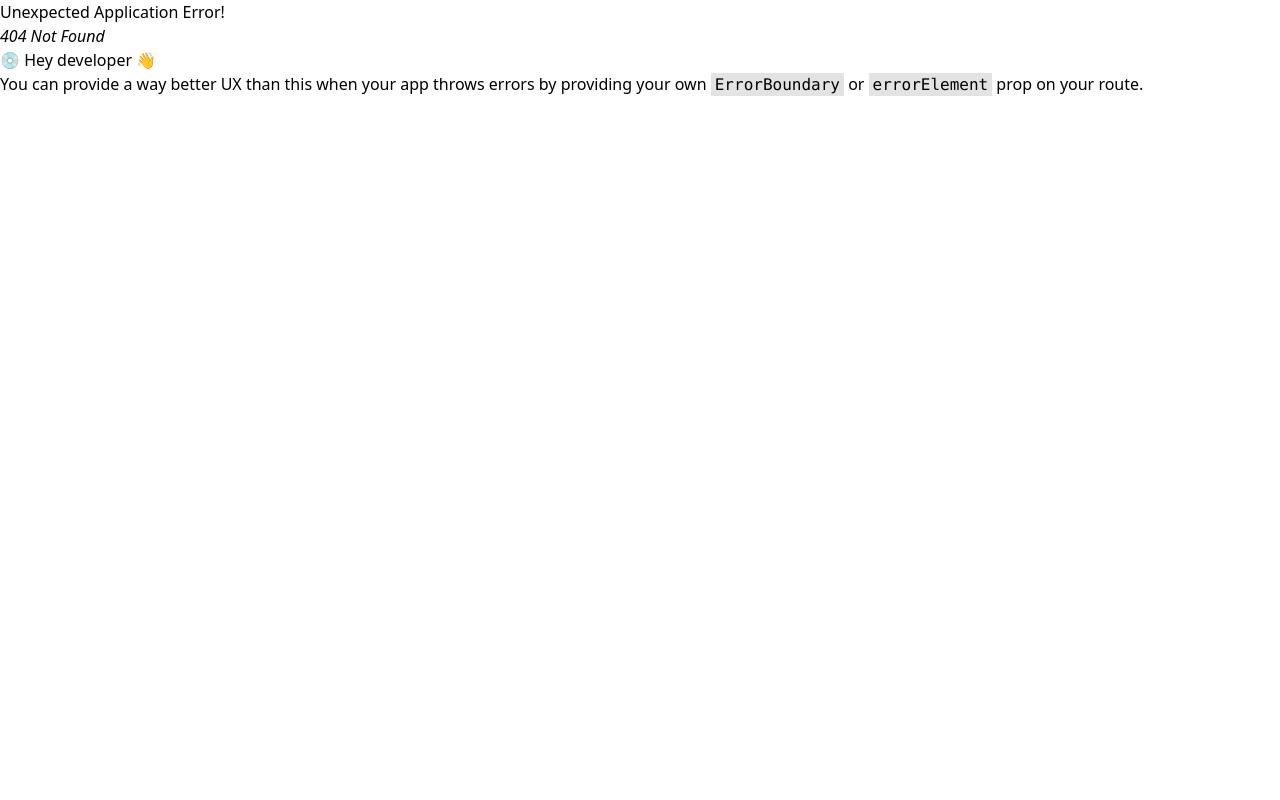
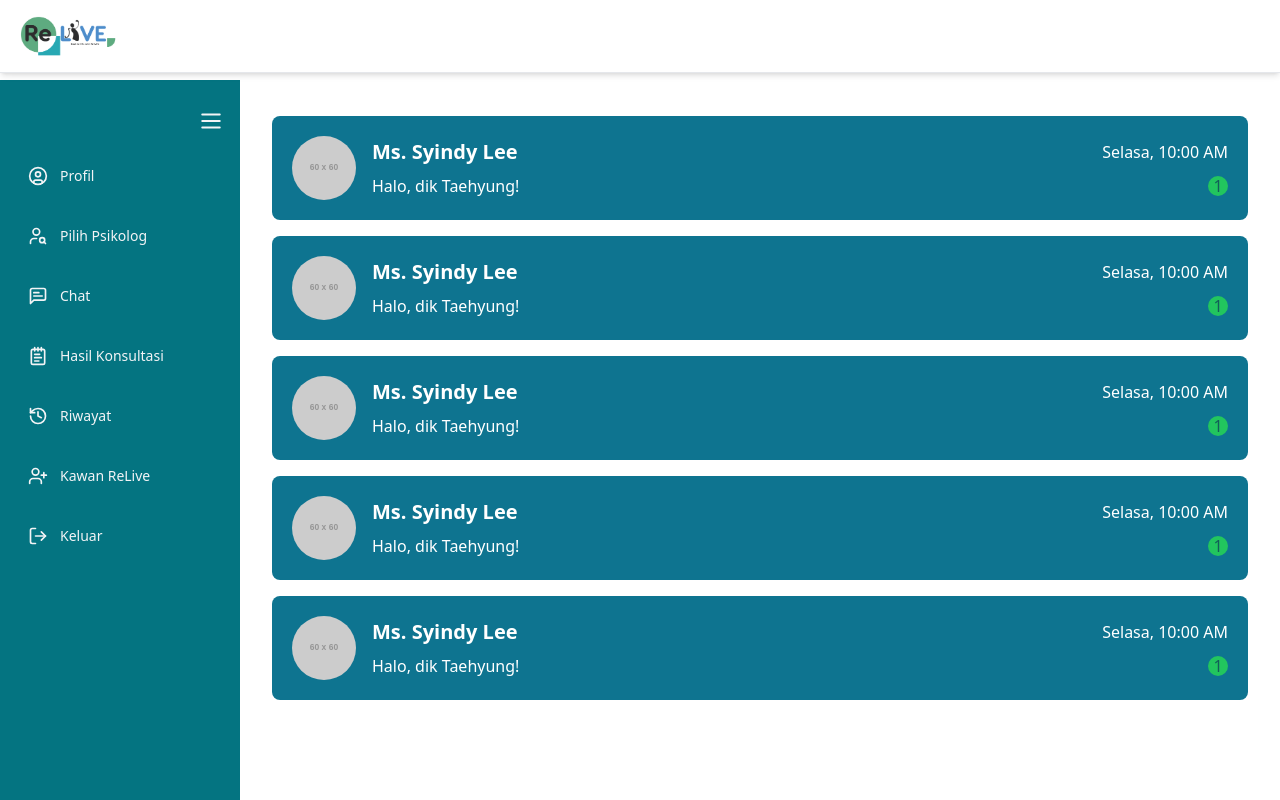
Before and after one commit to KahfiSmith/ReLive-Massive-Challenge-Frontend, a React (Vite) app: page /chat in a window 1280 px wide. Before the commit this address had no page. Built offline with nearby package versions, Linux system fonts and the light colour scheme.

Commit message:
apdet-dapa
menambah halaman chat dan riwayat

```diff
--- /dev/null
+++ b/src/components/DashboardUser/Chat2User.jsx
@@ -0,0 +1,18 @@
+import ChatColumn from "../Layouts/ChatColumn";
+
+const Chat2User = ({ open }) => {
+  return (
+    <div
+      className="flex-grow"
+      style={{
+        marginLeft: open ? "240px" : "80px",
+        transition: "margin-left 500ms ease-in-out",
+      }}
+    >
+        <ChatColumn />
+
+    </div>
+  );
+};
+
+export default Chat2User;
--- /dev/null
+++ b/src/components/DashboardUser/ChatUser.jsx
@@ -0,0 +1,22 @@
+import CardChat from "../Layouts/CardChat";
+
+const ChatUser = ({ open }) => {
+  return (
+    <div
+      className="flex-grow px-8 py-5"
+      style={{
+        marginLeft: open ? "240px" : "80px",
+        transition: "margin-left 500ms ease-in-out",
+      }}
+    >
+        <CardChat />
+        <CardChat />
+        <CardChat />
+        <CardChat />
+        <CardChat />
+
+    </div>
+  );
+};
+
+export default ChatUser;
--- /dev/null
+++ b/src/components/DashboardUser/RiwayatUser.jsx
@@ -0,0 +1,21 @@
+import CardRiwayat from "../Layouts/CardRiwayat";
+const RiwayatUser = ({ open }) => {
+  return (
+    <div
+      className="flex-grow px-8 py-5"
+      style={{
+        marginLeft: open ? "240px" : "80px",
+        transition: "margin-left 500ms ease-in-out",
+      }}
+    >
+        <CardRiwayat />
+        <CardRiwayat />
+        <CardRiwayat />
+        <CardRiwayat />
+        <CardRiwayat />
+
+    </div>
+  );
+};
+
+export default RiwayatUser;
--- /dev/null
+++ b/src/components/Layouts/CardChat.jsx
@@ -0,0 +1,25 @@
+import { Link } from 'react-router-dom';
+
+const CardChat = () => {
+  return (
+    <Link to="/column-chat">
+      <div className="w-max-screen my-4 mx-auto bg-cyan-700 text-white rounded-lg p-5 flex items-center cursor-pointer hover:bg-cyan-600 transition duration-200">
+        <img className="rounded-full w-16 h-16 mr-4" src="https://via.placeholder.com/60" alt="Profile Picture" />
+        <div className="flex-grow">
+          <div className="flex justify-between items-center mb-2">
+            <h3 className="text-base md:text-lg lg:text-xl font-semibold">Ms. Syindy Lee</h3>
+            <span className="text-xs md:text-sm lg:text-base">Selasa, 10:00 AM</span>
+          </div>
+          <div className="flex justify-between items-center">
+            <p className="text-xs md:text-sm lg:text-base">Halo, dik Taehyung!</p>
+            <div className="bg-green-500 text-teal-800 rounded-full w-5 h-5 flex items-center justify-center">
+              1
+            </div>
+          </div>
+        </div>
+      </div>
+    </Link>
+  );
+}
+
+export default CardChat;
--- /dev/null
+++ b/src/components/Layouts/CardRiwayat.jsx
@@ -0,0 +1,22 @@
+const CardRiwayat = () => {
+    return (
+        <div className="max-w-screen my-4 mx-auto bg-cyan-700 text-white rounded-lg p-5 flex items-center">
+        <img className="rounded-full w-24 h-24 mr-4" src="https://via.placeholder.com/60" alt="Profile Picture" />
+        <div className="flex-grow">
+            <div className="flex justify-between items-center mb-2">
+                <h3 className="text-base md:text-lg lg:text-xl font-bold">22 Juli 2024</h3>
+                <span className="text-xs md:text-sm lg:text-base">10:00 AM - 12:00 AM</span>
+            </div>
+            <p className="text-xs md:text-sm lg:text-base mb-2">Mr. Daf Fa Lee Falee</p>
+            <div className="flex justify-between items-center">
+                <button className="h-8 text-xs md:text-sm lg:text-base px-3 md:px-6 font-semibold rounded-md bg-teal-600 hover:bg-teal-700 text-white" type="submit">
+                    Lihat Rekap Hasil Konsultasi
+                </button>
+                <p className="text-xs text-green-500 font-medium md:text-sm lg:text-base">Telah melakukan konsultasi</p>
+            </div>
+        </div>
+    </div>
+    )
+  }
+
+  export default CardRiwayat
--- /dev/null
+++ b/src/components/Layouts/ChatColumn.jsx
@@ -0,0 +1,32 @@
+import { CircleCheck } from 'lucide-react';
+import Column from './Column';
+const ChatColumn = () => {
+  return (
+    <div className="flex flex-col h-screen bg-gray-100">
+      <header className="bg-teal-500 text-white p-4 flex justify-between items-center">
+        <div className="text-lg md:text-xl font-semibold">Ms. Syindy Lee</div>
+        <div className="flex items-center">
+          <div className="mr-2">Online</div>
+          <div className="w-3 h-3 bg-green-500 rounded-full"></div>
+        </div>
+      </header>
+
+      <div className="flex-1 overflow-y-auto p-4 space-y-4">
+        <Column alignment="items-start" nama="Ms. Syindy Lee" pesan="Halo dik Udin, bagaimana kabarnya?" />
+        <Column alignment="items-end" nama="P. Yosianudin" pesan="Halo buk, akhir akhir ini saya lagi stress" />
+        <Column alignment="items-start" nama="Ms. Syindy Lee" pesan="Ada apa udin? Apakah ada yang mengganggu?" />
+        <Column alignment="items-end" nama="P. Yosianudin" pesan="Hm, iya buk. Saya sedang banyak pikiran. Teman-teman sayapun tidak ada yang mengerti. Boleh udin cerita buk?" />
+      </div>
+
+      <div className="p-8 flex bg-slate-200">
+        <input type="text" className="flex-1 p-2 border rounded-l-lg focus:outline-none" placeholder="Pesan" />
+        <button className="bg-cyan-600 text-white py-2 px-6 rounded-r-lg">Send</button>
+        <button className="w-16 h-16 bg-cyan-600 rounded-lg ml-2 flex justify-center items-center">
+            <CircleCheck color='#fff' />
+        </button>
+      </div>
+    </div>
+  )
+}
+
+export default ChatColumn
--- /dev/null
+++ b/src/components/Layouts/Column.jsx
@@ -0,0 +1,24 @@
+import PropTypes from 'prop-types';
+
+const Column = ({ alignment, nama, pesan }) => {
+  return (
+    <div className={`flex flex-col ${alignment} space-y-2`}>
+      <p className="text-black font-medium">{nama}</p>
+      <div className="bg-green-200 p-3 rounded-lg max-w-xs md:max-w-md lg:max-w-lg">{pesan}</div>
+    </div>
+  );
+};
+
+Column.propTypes = {
+  alignment: PropTypes.string,
+  nama: PropTypes.string,
+  pesan: PropTypes.string,
+};
+
+Column.defaultProps = {
+  alignment: 'items-start',
+  nama: 'nama',
+  pesan: 'pesan',
+};
+
+export default Column;
--- /dev/null
+++ b/src/pages/Chat2User.jsx
@@ -0,0 +1,21 @@
+import { useEffect, useState } from "react";
+import NavbarDashboard from "../components/Fragments/NavbarDashboard";
+import Sidebar from "../components/Layouts/Sidebar";
+import Chat2Dashboard from "../components/DashboardUser/Chat2User";
+const Chat2User = () => {
+    const [open, setOpen] = useState(true);
+    useEffect(() => {
+        document.title = "Chat";
+      }, []);
+      return (
+        <div className="min-h-screen text-slate-600">
+          <NavbarDashboard />
+          <div className="flex bg-light pt-20">
+            <Sidebar open={open} setOpen={setOpen}/>
+            <Chat2Dashboard open={open}/>
+          </div>
+        </div>
+      );
+}
+
+export default Chat2User
--- a/src/pages/Login.jsx
+++ b/src/pages/Login.jsx
@@ -7,7 +7,7 @@ const Login = () => {
   const navigate = useNavigate();
   const handleLogin = (event) => {
     event.preventDefault();
-    navigate("/dashboardUser");
+    navigate("/dashboard-user");
   };
 
   useEffect(() => {
--- /dev/null
+++ b/src/pages/chatUser.jsx
@@ -0,0 +1,21 @@
+import { useEffect, useState } from "react";
+import NavbarDashboard from "../components/Fragments/NavbarDashboard";
+import Sidebar from "../components/Layouts/Sidebar";
+import ChatDashboard from "../components/DashboardUser/ChatUser";
+const ChatUser = () => {
+    const [open, setOpen] = useState(true);
+    useEffect(() => {
+        document.title = "Chat";
+      }, []);
+      return (
+        <div className="min-h-screen text-slate-600">
+          <NavbarDashboard />
+          <div className="flex bg-light pt-20">
+            <Sidebar open={open} setOpen={setOpen}/>
+            <ChatDashboard open={open}/>
+          </div>
+        </div>
+      );
+}
+
+export default ChatUser
--- /dev/null
+++ b/src/pages/riwayatUser.jsx
@@ -0,0 +1,21 @@
+import { useEffect, useState } from "react";
+import NavbarDashboard from "../components/Fragments/NavbarDashboard";
+import Sidebar from "../components/Layouts/Sidebar";
+import RiwayatDashboard from "../components/DashboardUser/RiwayatUser";
+const RiwayatUser = () => {
+    const [open, setOpen] = useState(true);
+    useEffect(() => {
+        document.title = "Chat";
+      }, []);
+      return (
+        <div className="min-h-screen text-slate-600">
+          <NavbarDashboard />
+          <div className="flex bg-light pt-20">
+            <Sidebar open={open} setOpen={setOpen}/>
+            <RiwayatDashboard open={open}/>
+          </div>
+        </div>
+      );
+}
+
+export default RiwayatUser
```
Also changed, not shown: src/main.jsx (+16 -1 lines).
